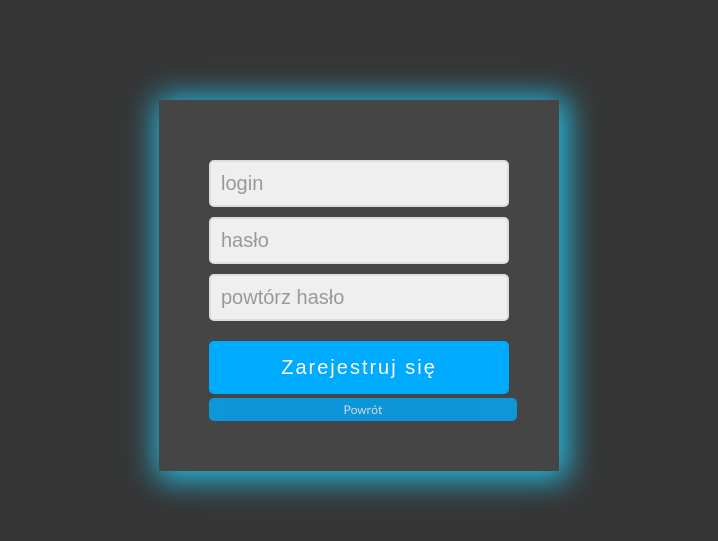
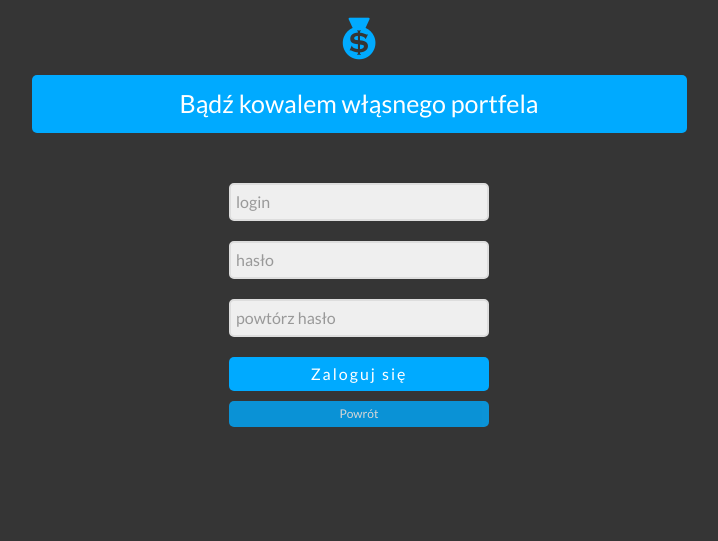
Before and after one commit to Piotrprogramer/homeBudgetWebSite, a PHP site: page /Rejestracja.html in a window 1280 px wide. Shown: the top 541 px of the page, without its empty margins (281-999 px from the left). Run offline with PHP 8.4, Linux system fonts and the light colour scheme.

Commit message:
change register and login website to RWD

```diff
--- a/Rejestracja.html
+++ b/Rejestracja.html
@@ -8,29 +8,46 @@
 	<meta name="author" content="Piotr Wasilewski">
 	<meta http-equiv="X-UA-Compatible" content="IE=edge" >
 
+	<link rel="stylesheet" href="css_bootstrap/bootstrap.min.css">
 	<link rel="stylesheet" href="style.css" type="text/css" >
 	<link href='http://fonts.googleapis.com/css?family=Lato:400,900&subset=latin,latin-ext' rel='stylesheet' type='text/css'>
+	<link href="css/fontello.css" rel="stylesheet" type="text/css" >
 
 </head>
 
 <body>
 
-	<div id="container">
-		<form>
+	<div "row justify-content-center">
+		<div class="row justify-content-center">
+			<i class="icon-money"></i>
+		</div>
+		<div class="row justify-content-center" >
+			<div class="col-10 col-md-8 col-xl-6 title">
+				Bądź kowalem włąsnego portfela
+			</div>
+		</div>
+		<div class="row justify-content-center">
+			<div id="register_frame" >
 
-			<input type="text" placeholder="login" onfocus="this.placeholder=''" onblur="this.placeholder='login'" required>
+				<input type="text" placeholder="login" onfocus="this.placeholder=''" onblur="this.placeholder='login'" required>
 
-			<input type="password" placeholder="hasło" onfocus="this.placeholder=''" onblur="this.placeholder='hasło'" required>
+				<input type="password" placeholder="hasło" onfocus="this.placeholder=''" onblur="this.placeholder='hasło'" required>
 
-			<input type="password" placeholder="powtórz hasło" onfocus="this.placeholder=''" onblur="this.placeholder='powtórz hasło'" required>
+				<input type="password" placeholder="powtórz hasło" onfocus="this.placeholder=''" onblur="this.placeholder='powtórz hasło'" required>
 
-			<input type="submit" value="Zarejestruj się">
+				<input type="submit" value="Zaloguj się">
 
-		</form>
-
-			<a href="menuGlowne.html"><div class="login">Powrót</div> </a>
+				<a href="Index.html"><div class="log_button" style="margin-top:10px">Powrót</div> </a>
+			</div>
+		</div>
 
 	</div>
 
+	<script src="https://code.jquery.com/jquery-3.3.1.slim.min.js" integrity="sha384-q8i/X+965DzO0rT7abK41JStQIAqVgRVzpbzo5smXKp4YfRvH+8abtTE1Pi6jizo" crossorigin="anonymous"></script>
+
+	<script src="https://cdnjs.cloudflare.com/ajax/libs/popper.js/1.14.3/umd/popper.min.js" integrity="sha384-ZMP7rVo3mIykV+2+9J3UJ46jBk0WLaUAdn689aCwoqbBJiSnjAK/l8WvCWPIPm49" crossorigin="anonymous"></script>
+
+	<script src="js/bootstrap.min.js"></script>
+
 </body>
 </html>
--- a/style.css
+++ b/style.css
@@ -18,45 +18,6 @@ body{
 	box-shadow: 3px 3px 30px 5px rgba(35, 209, 255,0.9);
 }
 
-
-input[type=text],
-input[type=password]{
-	width: 300px;
-	background-color: #efefef;
-	color: #666;
-	border: 2px solid #ddd;
-	border-radius: 5px;
-	font-size: 20px;
-	padding: 10px;
-	box-sizing: border-box;
-	outline: none;
-	margin-top: 10px;
-}
-
-input[type=text]:focus,
-input[type=password]:focus{
-	-webkit-box-shadow: 0px 0px 10px 2px rgba(35, 209, 255,0.9);
-	-moz-box-shadow: 0px 0px 10px 2px rgba(35, 209, 255,0.9);
-	box-shadow: 0px 0px 10px 2px rgba(35, 209, 255,0.9);
-	border: 2px solid #EFEFFF;
-	background-color: #EFEFFF;
-	color: #00D1FF;
-}
-
-input[type=reset],
-input[type=submit]{
-	width: 300px;
-	background-color: #00AAFF;
-	font-size:20px;
-	color: white;
-	padding: 15px 10px;
-	margin-top: 20px;
-	border: none;
-	border-radius: 5px;
-	cursor: pointer;
-	letter-spacing: 2px;
-	outline: none;
-}
 
 input[type=reset]:focus,
 input[type=submit]:focus{
@@ -238,25 +199,70 @@ input:focus:-ms-input-placeholder{
 	text-align: center;
 	color:white;
 	background-color: #00AAFF;
+	border-radius: 5px;
 }
 
-.login{
+.log_button{
 	width: 100%;
 	padding: 4px;
 	text-align:center;
-
 	margin-bottom: 20px;
 	background-color: #00AAFF;
 	color: white;
 	display:inline-block;
-
 	border-radius: 5px;
 	font-size: 12px;
-
 	opacity: 0.8;
 }
 
-.login:hover{
+.log_button:hover{
 	background-color: #60E1FF;
 	opacity: 1;
 }
+
+
+
+
+/* Style do logowanie & rejestracja */
+#register_frame{
+	display: block;
+	width: 300px;
+	padding: 20px;
+}
+
+input[type=text],
+input[type=password]{
+	width: 100%;
+	background-color: #efefef;
+	color: #666;
+	border: 2px solid #ddd;
+	border-radius: 5px;
+	font-size: 16px;
+	padding: 5px;
+	box-sizing: border-box;
+	outline: none;
+	margin-top: 20px;
+
+}
+
+input[type=text]:focus,
+input[type=password]:focus{
+	border: 2px solid #EFEFFF;
+	background-color: #EFEFFF;
+	color: #00D1FF;
+}
+
+input[type=reset],
+input[type=submit]{
+	width: 100%;
+	background-color: #00AAFF;
+	font-size: 16px;
+	color: white;
+	padding: 5px;
+	margin-top: 20px;
+	border: none;
+	border-radius: 5px;
+	cursor: pointer;
+	letter-spacing: 2px;
+	outline: none;
+}
```
Also changed, not shown: Index.html (+3 -10 lines), Logowanie.html (+25 -9 lines).
